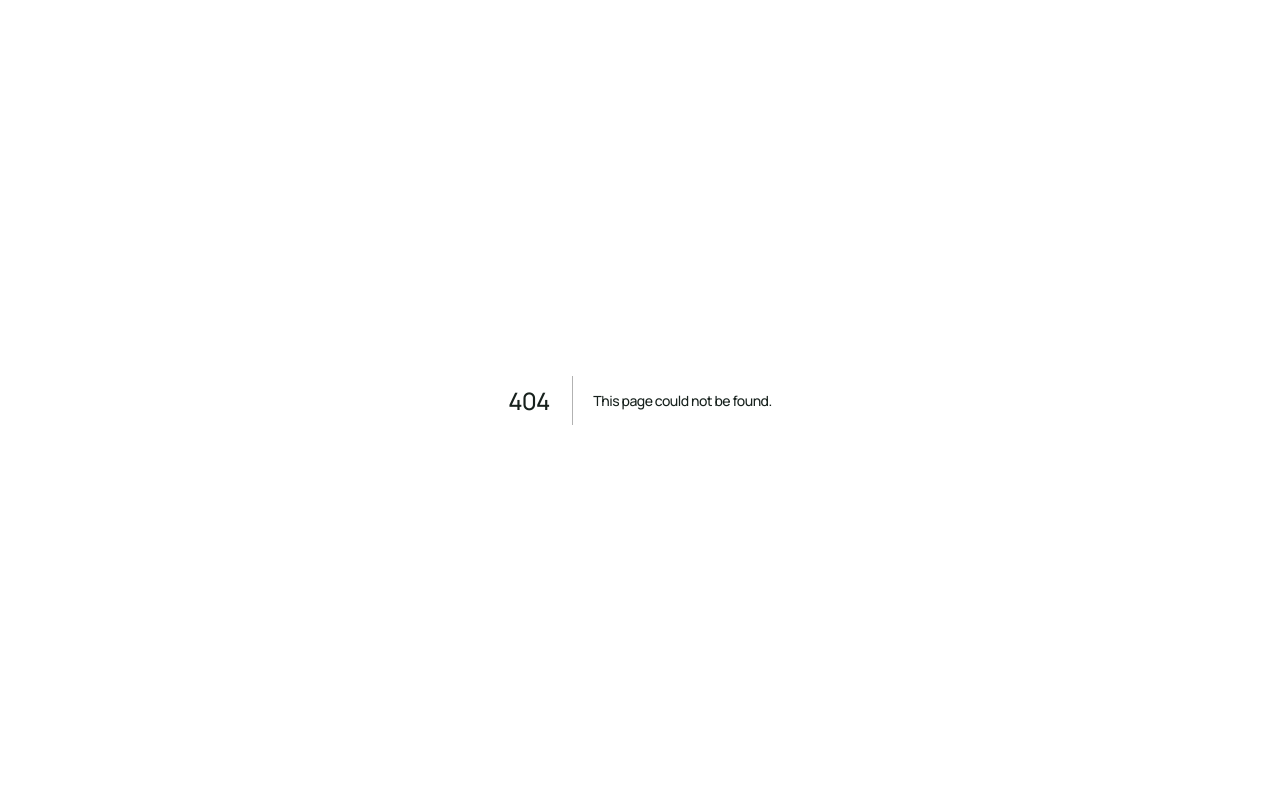
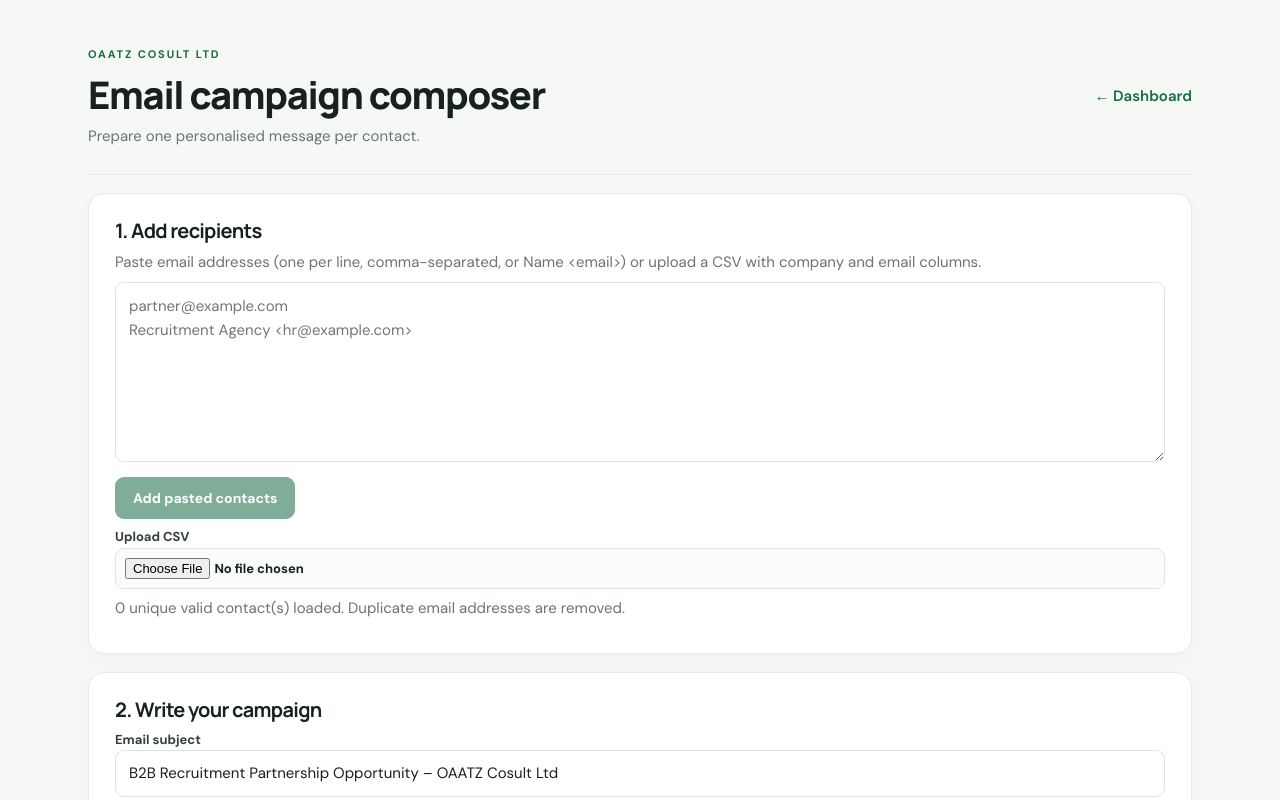
Before and after one commit to olowoyot1/Mailoutreach, a Next.js app: page /composer in a window 1280 px wide. Before the commit this address had no page. Shown: the top 800 px of the page. Built offline with nearby package versions, Linux system fonts and the light colour scheme.

Commit message:
Add simple personalised email campaign composer

```diff
--- /dev/null
+++ b/src/app/composer/page.tsx
@@ -0,0 +1,59 @@
+"use client";
+
+import { useMemo, useState } from "react";
+import Link from "next/link";
+
+type Contact = { company: string; email: string; contact: string };
+const starter = `Dear {{greeting}},
+
+Greetings from OAATZ Cosult Ltd, Nigeria.
+
+We are interested in exploring a B2B recruitment partnership with {{company}}. Our team can support your recruitment operations through candidate sourcing, screening and interview preparation in Nigeria, based on your requirements and applicable regulations.
+
+Could you direct us to the person responsible for international recruitment partnerships, or let us know whether your organisation is open to working with sourcing partners in Nigeria?
+
+Thank you for your time. I look forward to hearing from you.
+
+Kind regards,
+Temidayo
+OAATZ Cosult Ltd
+temidayo@oaatz.com
+www.oaatz.com
+Sustaining profit, simplifying process.`;
+
+function parseCsv(text: string): Contact[] {
+  const lines = text.replace(/^\uFEFF/, "").split(/\r?\n/).filter(Boolean);
+  if (lines.length < 2) return [];
+  const split = (line: string) => {
+    const out:string[]=[]; let value=""; let quoted=false;
+    for(let i=0;i<line.length;i++){const c=line[i];if(c==='"'&&quoted&&line[i+1]==='"'){value+='"';i++;}else if(c==='"')quoted=!quoted;else if(c===","&&!quoted){out.push(value.trim());value="";}else value+=c;}
+    out.push(value.trim());return out;
+  };
+  const headers=split(lines[0]).map(x=>x.toLowerCase().replace(/[ _-]/g,""));
+  const company=headers.indexOf("company"), email=headers.indexOf("email"), contact=headers.indexOf("contact");
+  if(company<0||email<0) throw new Error("CSV needs company and email columns.");
+  return lines.slice(1).map(line=>{const c=split(line);return {company:c[company]||"your team",email:(c[email]||"").toLowerCase(),contact:contact>=0?(c[contact]||""):""};}).filter(x=>/^[^\s@]+@[^\s@]+\.[^\s@]+$/.test(x.email));
+}
+function parsePasted(text:string):Contact[]{return text.split(/[\n,;\t]+/).map(x=>x.trim()).filter(Boolean).map(x=>{const m=x.match(/^(.*?)[<\s]+([^<>\s]+@[^<>\s]+\.[^<>\s]+)>?$/);return m?{company:m[1].trim()||"your team",email:m[2].toLowerCase(),contact:""}:{company:"your team",email:x.toLowerCase(),contact:""};}).filter(x=>/^[^\s@]+@[^\s@]+\.[^\s@]+$/.test(x.email));}
+
+export default function ComposerPage(){
+ const [paste,setPaste]=useState(""); const [contacts,setContacts]=useState<Contact[]>([]);
+ const [subject,setSubject]=useState("B2B Recruitment Partnership Opportunity – OAATZ Cosult Ltd");
+ const [template,setTemplate]=useState(starter); const [selected,setSelected]=useState(0);
+ const [secret,setSecret]=useState(""); const [status,setStatus]=useState("");
+ const [busy,setBusy]=useState(false); const [consent,setConsent]=useState(false);
+ const unique=useMemo(()=>Array.from(new Map(contacts.map(c=>[c.email,c])).values()),[contacts]);
+ const current=unique[selected];
+ const personalised=(c:Contact)=>template.replaceAll("{{company}}",c.company).replaceAll("{{contact}}",c.contact||"Recruitment Team").replaceAll("{{greeting}}",c.contact?c.contact:"Recruitment Team");
+ function addPasted(){const next=parsePasted(paste);setContacts(old=>[...old,...next]);setPaste("");setStatus(next.length?next.length+" valid email address(es) added.":"No valid email addresses found.");}
+ async function addFile(file?:File){if(!file)return;try{const next=parseCsv(await file.text());setContacts(old=>[...old,...next]);setStatus(next.length+" contact(s) loaded from CSV.");}catch(e){setStatus(e instanceof Error?e.message:"Could not read CSV.");}}
+ async function send(){setBusy(true);setStatus("");try{const r=await fetch("/api/send-individual-campaign",{method:"POST",headers:{"Content-Type":"application/json","Authorization":"Bearer "+secret},body:JSON.stringify({recipients:unique,subject,bodyTemplate:template,marketingConfirmed:consent})});const d=await r.json();if(!r.ok)throw new Error(d.error||"Send request failed");setStatus("Processed: "+d.sent+" sent, "+d.skipped+" skipped, "+d.failed+" failed.");}catch(e){setStatus(e instanceof Error?e.message:"Send request failed.");}finally{setBusy(false);}}
+ return <main className="shell">
+ <header className="top"><div><div className="brand">OAATZ COSULT LTD</div><h1>Email campaign composer</h1><p className="muted">Prepare one personalised message per contact.</p></div><Link href="/">← Dashboard</Link></header>
+ <section className="panel"><h2>1. Add recipients</h2><p className="muted">Paste email addresses (one per line, comma-separated, or Name &lt;email&gt;) or upload a CSV with company and email columns.</p><textarea rows={4} value={paste} onChange={e=>setPaste(e.target.value)} placeholder={"partner@example.com\nRecruitment Agency <hr@example.com>"} /><div className="composer-actions"><button type="button" onClick={addPasted} disabled={!paste.trim()}>Add pasted contacts</button><label className="file-button">Upload CSV<input type="file" accept=".csv,text/csv" onChange={e=>addFile(e.target.files?.[0])}/></label></div><p className="muted">{unique.length} unique valid contact(s) loaded. Duplicate email addresses are removed.</p>
+ {unique.length>0&&<div className="contact-list">{unique.map((c,i)=><button type="button" className={selected===i?"contact active":"contact"} key={c.email} onClick={()=>setSelected(i)}><span>{c.company}</span><small>{c.email}</small></button>)}</div>}</section>
+ <section className="panel"><h2>2. Write your campaign</h2><label>Email subject</label><input value={subject} onChange={e=>setSubject(e.target.value)}/><p className="muted">Personalisation tags: {"{{company}}"}, {"{{contact}}"}, {"{{greeting}}"}</p><label>Message template</label><textarea rows={16} value={template} onChange={e=>setTemplate(e.target.value)}/></section>
+ <section className="panel"><h2>3. Preview individual email</h2>{current?<><div className="preview-meta"><div><span className="muted">To</span><strong>{current.email}</strong></div><div><span className="muted">Subject</span><strong>{subject.replaceAll("{{company}}",current.company)}</strong></div></div><pre className="email-preview">{personalised(current)}</pre><button type="button" onClick={()=>navigator.clipboard?.writeText("To: "+current.email+"\nSubject: "+subject+"\n\n"+personalised(current))}>Copy this email</button></>:<p className="muted">Add contacts to preview personalised messages.</p>}</section>
+ <section className="panel"><h2>4. Send individually</h2><p className="muted">Each recipient receives a separate message addressed only to them. No CC or shared recipient list. Only contact people where you have a lawful basis to send the marketing message; honour opt-outs and suppression requests.</p><label>Campaign access key</label><input type="password" value={secret} onChange={e=>setSecret(e.target.value)} autoComplete="off"/><label className="confirm"><input type="checkbox" checked={consent} onChange={e=>setConsent(e.target.checked)}/> I confirm these contacts are appropriate recipients for this marketing outreach, and the message includes a clear way to opt out.</label><button type="button" disabled={busy||!secret||!unique.length||!subject.trim()||!consent} onClick={send}>{busy?"Processing...":"Send approved emails individually"}</button><p className="muted">Sending remains subject to the server's sending switch, daily limit, suppression list and SMTP delivery status.</p>{status&&<p role="status">{status}</p>}</section>
+ </main>;
+}
```
